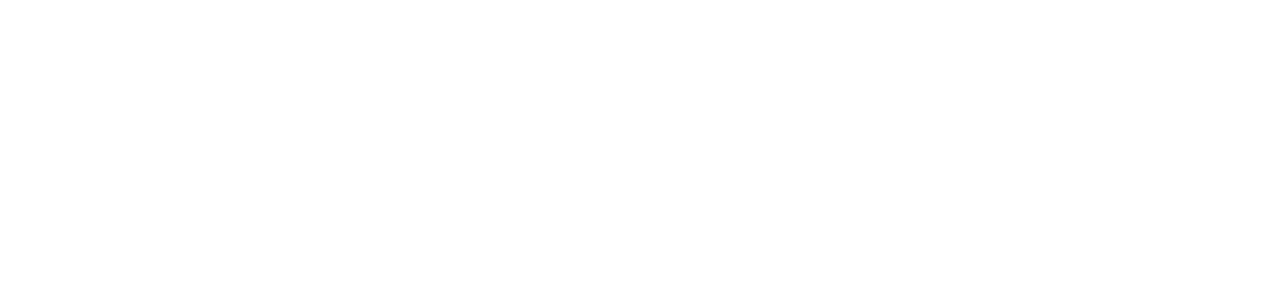
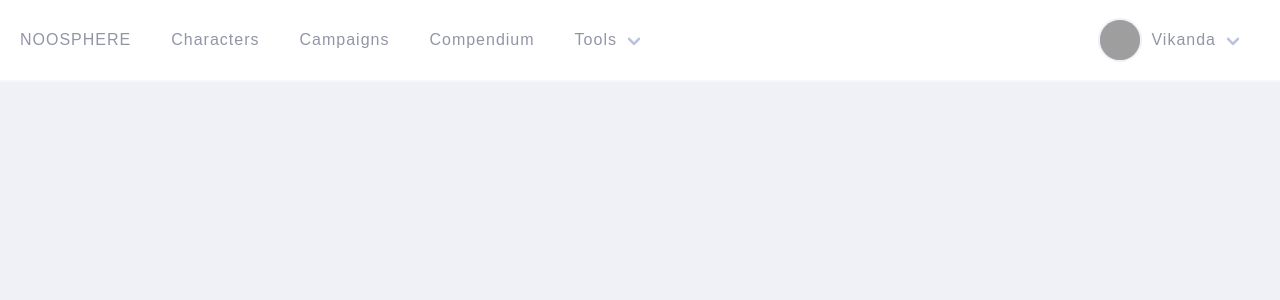
Before and after one commit to vikandagonzales/noosphere, a React (Create React App) app: page / in a window 1280 px wide. Shown: the top 300 px of the page. Built offline with nearby package versions, Linux system fonts and the light colour scheme; grey boxes are pictures that could not be loaded.

Commit message:
set up basic layout for header

```diff
--- a/src/App.js
+++ b/src/App.js
@@ -10,7 +10,7 @@ import {connect} from 'react-redux';
 // import {getUser} from './state/actions/auth';
 
 // COMPONENTS
-// import Header from './components/Header';
+import Header from './components/Header';
 // import Main from './components/Main';
 // import Invitation from './components/Invitation';
 
@@ -19,14 +19,15 @@ import {connect} from 'react-redux';
 class App extends React.Component {
   componentDidMount () {
     // this.props.getUser();
+    console.log('hello');
   };
 
   render () {
     return (
       <BrowserRouter>
         <div>
-          {/* <Header />
-          <Switch>
+          <Header />
+          {/* <Switch>
             {this.props.authorized ? <Route path="/invitation" component={Invitation} /> : null}
             <Route path="/" component={Main} />
           </Switch> */}
--- /dev/null
+++ b/src/components/Header/index.js
@@ -0,0 +1,100 @@
+// REACT
+import React from 'react';
+
+// ROUTER
+import {Link, NavLink, withRouter} from 'react-router-dom';
+
+// REDUX
+import {bindActionCreators} from 'redux';
+import {connect} from 'react-redux';
+import {logout} from '../../state/actions/auth';
+
+// ==========
+
+class Header extends React.Component {
+  render () {
+    // const user = {
+    //   first_name: this.props.user.first_name,
+    //   last_name: this.props.user.last_name,
+    //   photo: this.props.user.photo,
+    //   role_id: this.props.user.role_id
+    // };
+    return (
+      <nav className="navbar is-fixed-top">
+        <div className="navbar-brand">
+          <Link className="navbar-item" to="/">
+            NOOSPHERE
+            {/* <img src="../assets/wrightstream-logo-horizontal.svg" alt="WrightStream" /> */}
+          </Link>
+          <span role="button" className="navbar-burger" data-target="navMenu" aria-label="menu" aria-expanded="false">
+            <span aria-hidden="true"></span>
+            <span aria-hidden="true"></span>
+            <span aria-hidden="true"></span>
+          </span>
+        </div>
+        <div className="navbar-menu" id="navMenu">
+          <div className="navbar-start">
+            <NavLink className="navbar-item" activeClassName="is-active" to="/characters">Characters</NavLink>
+            <NavLink className="navbar-item" activeClassName="is-active" to="/campaigns">Campaigns</NavLink>
+            <NavLink className="navbar-item" activeClassName="is-active" to="/compendium">Compendium</NavLink>
+            <div className="navbar-item has-dropdown is-hoverable">
+              <span className="navbar-link is-hidden-touch">
+                Tools
+                </span>
+              <div className="navbar-dropdown">
+                <Link className="navbar-item" to="/character-builder">Character Builder</Link>
+                <Link className="navbar-item" to="/arena">Arena</Link>
+                <Link className="navbar-item" to="/dice-roller">Dice Roller</Link>
+                <Link className="navbar-item" to="/calculator">Calculator</Link>
+              </div>
+            </div>
+          </div>
+          {
+            !this.props.authorized ? (
+              <div className="navbar-end">
+                <div className="navbar-item has-dropdown is-hoverable">
+                  <span className="navbar-link is-hidden-touch">
+                    <figure className="image profile">
+                      {/* {
+                        user.photo ? (
+                          <img src={user.photo} alt={`${user.first_name} ${user.last_name}`} />
+                        ) : (
+                            <span>{user.first_name[0]}{user.last_name[0]}</span>
+                          )
+                      } */}
+                      <img src="https://avatars2.githubusercontent.com/u/24664730?s=460&v=4" alt="Vikanda Gonzales" />
+                    </figure>
+                    {/* <span>{user.first_name}</span> */}
+                    Vikanda
+                  </span>
+                  <div className="navbar-dropdown is-right">
+                    <Link className="navbar-item" to="/profile">Profile</Link>
+                    <Link className="navbar-item" to="/settings">Settings</Link>
+                    <Link className="navbar-item" to="/help">Help</Link>
+                    <hr className="navbar-divider" />
+                    <Link className="navbar-item is-active" to="/" onClick={this.props.logout}>Log Out</Link>
+                  </div>
+                </div>
+              </div>
+            ) : (
+                <div className="navbar-end">
+                  <Link className="navbar-item" to="/login">Log In</Link>
+                  <Link className="navbar-item" to="/signup">Sign Up</Link>
+                </div>
+              )
+          }
+        </div>
+      </nav>
+    );
+  };
+};
+
+const mapStateToProps = state => ({
+  authorized: state.auth.authorized
+});
+
+const mapDispatchToProps = dispatch => bindActionCreators({
+  logout
+}, dispatch);
+
+export default withRouter(connect(mapStateToProps, mapDispatchToProps)(Header));
--- /dev/null
+++ b/src/stylesheets/sass/components/header.scss
@@ -0,0 +1,41 @@
+nav {
+  border-bottom: solid 2px transparentize($mist, .7);
+
+  .navbar-end {
+    padding-right: 1rem;
+  }
+
+  .navbar-item, .navbar-link, .navbar-dropdown .navbar-item {
+    letter-spacing: 1px;
+
+    &:hover {
+      background-color: lighten($light, 2%);
+      color: $quartz;
+    }
+
+    .navbar-dropdown {
+      box-shadow: none;
+      border: solid 1px transparentize($mist, .7)
+    }
+  }
+
+  .navbar-item, .navbar-dropdown .navbar-link {
+    margin: 0 .5rem;
+  }
+
+  .navbar-main .navbar-item {
+    height: 2.5rem;
+    margin: 0 .5rem;
+
+    &.is-active {
+      background-color: $periwinkle;
+      color: $white;
+    }
+  }
+
+  .profile {
+    margin-right: .6rem;
+    width: $navbar-item-img-max-height;
+    height: $navbar-item-img-max-height;
+  }
+}
--- a/src/stylesheets/sass/main.scss
+++ b/src/stylesheets/sass/main.scss
@@ -10,3 +10,9 @@
 // THEME
 @import './theme';
 @import './utility';
+
+// OVERRIDES
+@import './overrides/photo';
+
+// COMPONENTS
+@import './components/header';
--- /dev/null
+++ b/src/stylesheets/sass/overrides/photo.scss
@@ -0,0 +1,19 @@
+img {
+  display: block;
+  object-fit: cover;
+}
+
+.profile {
+  background-color: $periwinkle;
+  color: $white;
+  display: flex;
+  justify-content: center;
+  align-items: center;
+  border-radius: 50%;
+  border: 2px solid $slate;
+
+  img {
+    height: 100%;
+    border-radius: 50%;
+  }
+}
--- a/src/stylesheets/sass/theme.scss
+++ b/src/stylesheets/sass/theme.scss
@@ -0,0 +1,30 @@
+html {
+  overflow-y: auto;
+}
+
+body {
+  background-color: $slate;
+  min-height: 100vh;
+  padding-top: $navbar-height;
+}
+
+.columns.is-fullheight {
+  min-height: calc(100vh - #{$navbar-height});
+  max-height: calc(100vh - #{$navbar-height});
+  height: calc(100vh - #{$navbar-height});
+  display: flex;
+  flex-direction: row;
+  justify-content: stretch;
+
+  .column {
+    overflow-y: auto;
+  }
+}
+
+.navbar-link::after,
+.select:not(.is-multiple):not(.is-loading)::after {
+  height: .5rem;
+  width: .5rem;
+  border-width: 1px;
+  border-radius: 0;
+}
```
Also changed, not shown: src/stylesheets/sass/custom.scss (+32 -0 lines), src/stylesheets/sass/utility.scss (+28 -0 lines), src/stylesheets/sass/variables.scss (+19 -0 lines), src/stylesheets/css/main.css.
